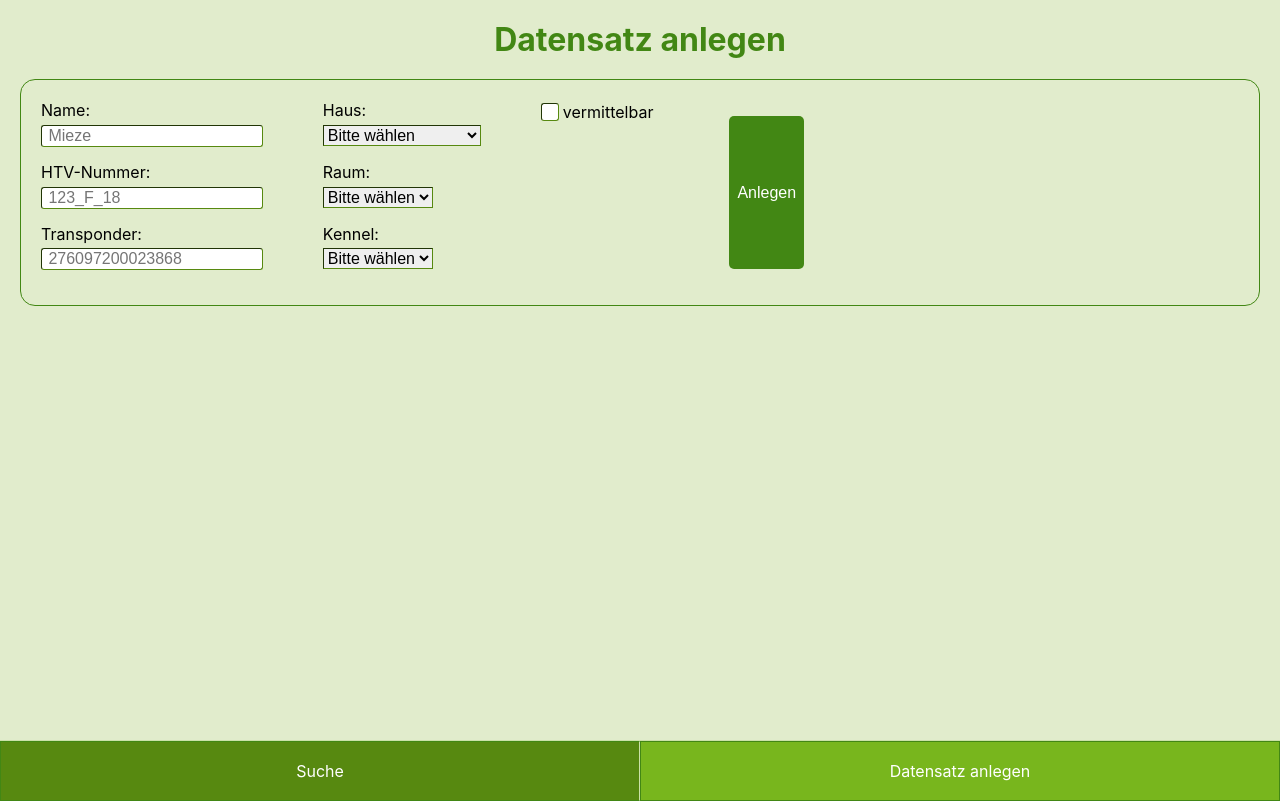
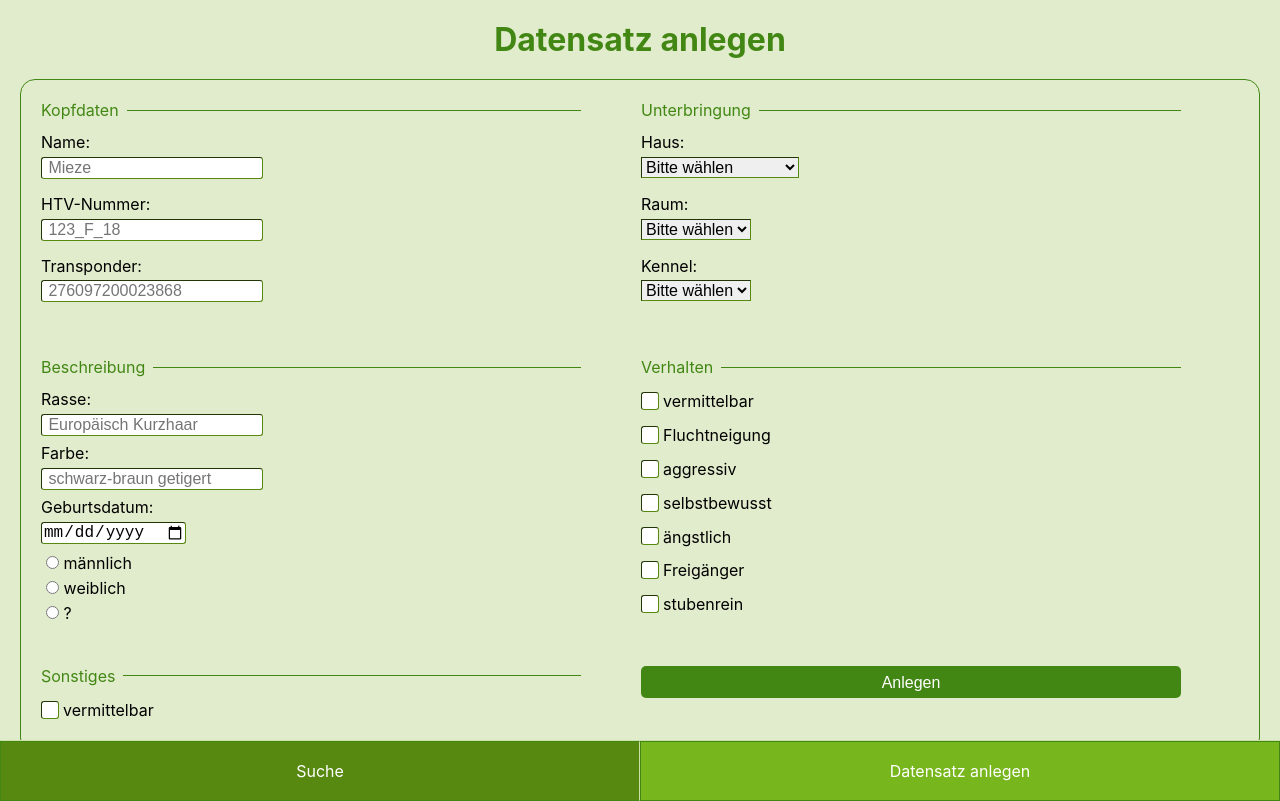
Before and after one commit to FreyaElisabeth/Katzenhaus-digital, a React (Create React App) app: page /dataSetCreation in a window 1280 px wide. Built offline with nearby package versions, Linux system fonts and the light colour scheme.

Commit message:
Add more input fields to data-set creation form

```diff
--- a/src/components/App.js
+++ b/src/components/App.js
@@ -135,16 +135,27 @@ export default class App extends Component {
     houseInput: '',
     roomInput: '',
     kennelInput: '',
-    adoptableCheckbox: false
+    adoptableCheckbox: false,
+    escapologistCheckbox: false,
+    aggressiveCheckbox: false,
+    assertiveCheckbox: false,
+    nervousCheckbox: false,
+    outdoorCatCheckbox: false,
+    toiletTrainedCheckbox: false
   }
 
   render() {
     const {
       houseInput,
-      house2Input,
       roomInput,
       kennelInput,
-      adoptableCheckbox
+      adoptableCheckbox,
+      escapologistCheckbox,
+      aggressiveCheckbox,
+      assertiveCheckbox,
+      nervousCheckbox,
+      outdoorCatCheckbox,
+      toiletTrainedCheckbox
     } = this.state
 
     return (
@@ -161,7 +172,6 @@ export default class App extends Component {
                 displayValueSelectHouse={houseInput}
                 displayValueSelectRoom={roomInput}
                 displayValueSelectKennel={kennelInput}
-                displayValueSelectHouse2={house2Input}
                 searchResults={this.renderSearchResults}
                 locationOptions={locationData}
               />
@@ -181,6 +191,12 @@ export default class App extends Component {
                 displayValueSelectRoom={roomInput}
                 displayValueSelectKennel={kennelInput}
                 locationOptions={locationData}
+                displayValueCheckboxEscapologist={escapologistCheckbox}
+                displayValueCheckboxAggressive={aggressiveCheckbox}
+                displayValueCheckboxAssertive={assertiveCheckbox}
+                displayValueCheckboxNervous={nervousCheckbox}
+                displayValueCheckboxOutdoorCat={outdoorCatCheckbox}
+                displayValueCheckboxToiletTrained={toiletTrainedCheckbox}
               />
             )}
           />
--- a/src/components/Wrappers/FormWrapper.js
+++ b/src/components/Wrappers/FormWrapper.js
@@ -7,14 +7,13 @@ const FormWrapper = styled.form`
   border-radius: 15px;
   display: flex;
   flex-wrap: wrap;
+  margin-bottom: 20px;
 
-  div {
+  section {
     padding: 20px 40px 20px 20px;
     display: grid;
-
-    button {
-      margin: 1em;
-    }
+    grid-template-rows: 2em;
+    min-width: calc(50vw - 40px);
   }
 `
 
--- a/src/components/catCard/CardHead.js
+++ b/src/components/catCard/CardHead.js
@@ -46,6 +46,14 @@ export default class CardHead extends Component {
         <h3>{name}</h3>
         <SectionWrapper data-cy="CardHead">
           <div className="left">
+            <div>HTV-Nr.: {id}</div>
+            <div>Transponder: {transponderNr}</div>
+            <div>
+              im Tierheim seit{' '}
+              {new Date(inShelterSince).toLocaleDateString('de')}
+            </div>
+          </div>
+          <div className="right">
             <div>{house}</div>
             <div>
               Raum {room}, Kennel {kennel}
@@ -54,14 +62,6 @@ export default class CardHead extends Component {
               {adoptable ? 'vermittelbar' : 'derzeit nicht vermittelbar'}
             </div>
           </div>
-          <div className="right">
-            <div>HTV-Nr.: {id}</div>
-            <div>Transponder: {transponderNr}</div>
-            <div>
-              im Tierheim seit
-              {new Date(inShelterSince).toLocaleDateString('de')}
-            </div>
-          </div>
         </SectionWrapper>
       </React.Fragment>
     )
--- a/src/components/catCard/CatCard.js
+++ b/src/components/catCard/CatCard.js
@@ -7,7 +7,7 @@ import CardDescription from './CardDescription'
 import CardBehavior from './CardBehavior'
 import CardMedCond from './CardMedCond'
 import CardFreeText from './CardFreeText'
-import Separator from './Separator'
+import Separator from '../ui/Separator'
 
 const CardWrapper = styled.div`
   border: 1px solid ${darkestprimary};
--- a/src/components/ui/ConditionalSelect.js
+++ b/src/components/ui/ConditionalSelect.js
@@ -1,9 +1,19 @@
 import React, { Component } from 'react'
 import styled from 'styled-components'
+import PropTypes from 'prop-types'
 
 import { darkerprimary, palesecondary } from '../colors'
 
 export default class ConditionalSelect extends Component {
+  static propTypes = {
+    name: PropTypes.string.isRequired,
+    label: PropTypes.string.isRequired,
+    onChange: PropTypes.func.isRequired,
+    options: PropTypes.object,
+    displayValue: PropTypes.string.isRequired,
+    subset: PropTypes.string
+  }
+
   render() {
     const { name, label, onChange, options, displayValue, subset } = this.props
 
--- a/src/components/ui/DataSetCreationForm.js
+++ b/src/components/ui/DataSetCreationForm.js
@@ -7,6 +7,9 @@ import ConditionalSelect from './ConditionalSelect'
 import Button from './Button'
 import Checkbox from './Checkbox'
 import FormWrapper from '../Wrappers/FormWrapper'
+import SeparatorAlignLeft from './SeparatorAlignLeft'
+import DatePicker from './DatePicker'
+import Radio from './Radio'
 
 export default class DataSetCreationForm extends Component {
   static propTypes = {
@@ -30,10 +33,10 @@ export default class DataSetCreationForm extends Component {
     this.idInputRef = React.createRef()
     this.transponderNrInputRef = React.createRef()
     this.adoptableCheckboxRef = React.createRef()
-  }
-
-  componentDidMount() {
-    this.props.resetInputValues()
+    this.raceInputRef = React.createRef()
+    this.colorInputRef = React.createRef()
+    this.dateOfBirthInputRef = React.createRef()
+    this.sexInputRef = React.createRef()
   }
 
   render() {
@@ -45,12 +48,19 @@ export default class DataSetCreationForm extends Component {
       displayValueSelectHouse,
       displayValueSelectRoom,
       displayValueSelectKennel,
-      locationOptions
+      locationOptions,
+      displayValueCheckboxAggressive,
+      displayValueCheckboxEscapologist,
+      displayValueCheckboxAssertive,
+      displayValueCheckboxNervous,
+      displayValueCheckboxOutdoorCat,
+      displayValueCheckboxToiletTrained
     } = this.props
 
     return (
       <FormWrapper data-cy="DataSetCreationForm" onSubmit={preventDefault}>
-        <div>
+        <section>
+          <SeparatorAlignLeft text="Kopfdaten" />
           <Input
             onChange={onChange}
             name="name"
@@ -72,8 +82,9 @@ export default class DataSetCreationForm extends Component {
             label="Transponder: "
             inputRef={this.transponderNrInputRef}
           />
-        </div>
-        <div>
+        </section>
+        <section>
+          <SeparatorAlignLeft text="Unterbringung" />
           <Select
             onChange={onChange}
             name="house"
@@ -97,8 +108,53 @@ export default class DataSetCreationForm extends Component {
             options={locationOptions[displayValueSelectHouse]}
             subset={displayValueSelectRoom}
           />
-        </div>
-        <div>
+        </section>
+        <section>
+          <SeparatorAlignLeft text="Beschreibung" />
+          <Input
+            onChange={onChange}
+            name="race"
+            placeholder="Europäisch Kurzhaar"
+            label="Rasse: "
+            inputRef={this.raceInputRef}
+          />
+          <Input
+            onChange={onChange}
+            name="color"
+            placeholder="schwarz-braun getigert"
+            label="Farbe: "
+            inputRef={this.colorInputRef}
+          />
+          <DatePicker
+            onChange={onChange}
+            name="dateOfBirth"
+            label="Geburtsdatum: "
+            inputRef={this.dateOfBirthInputRef}
+          />
+          <Radio
+            onChange={onChange}
+            name="sex"
+            value="männlich"
+            label="männlich"
+            inputRef={this.sexInputRef}
+          />
+          <Radio
+            onChange={onChange}
+            name="sex"
+            value="weiblich"
+            label="weiblich"
+            inputRef={this.sexInputRef}
+          />
+          <Radio
+            onChange={onChange}
+            name="sex"
+            value="?"
+            label="?"
+            inputRef={this.sexInputRef}
+          />
+        </section>
+        <section>
+          <SeparatorAlignLeft text="Verhalten" />
           <Checkbox
             onCheck={onCheck}
             name="adoptable"
@@ -106,10 +162,62 @@ export default class DataSetCreationForm extends Component {
             inputRef={this.adoptableCheckboxRef}
             displayValue={displayValueCheckboxAdoptable}
           />
-        </div>
-        <div>
+          <Checkbox
+            onCheck={onCheck}
+            name="escapologist"
+            label="Fluchtneigung"
+            inputRef={this.escapologistCheckboxRef}
+            displayValue={displayValueCheckboxEscapologist}
+          />
+          <Checkbox
+            onCheck={onCheck}
+            name="aggressive"
+            label="aggressiv"
+            inputRef={this.escapologistCheckboxRef}
+            displayValue={displayValueCheckboxAggressive}
+          />
+          <Checkbox
+            onCheck={onCheck}
+            name="assertive"
+            label="selbstbewusst"
+            inputRef={this.escapologistCheckboxRef}
+            displayValue={displayValueCheckboxAssertive}
+          />
+          <Checkbox
+            onCheck={onCheck}
+            name="nervous"
+            label="ängstlich"
+            inputRef={this.escapologistCheckboxRef}
+            displayValue={displayValueCheckboxNervous}
+          />
+          <Checkbox
+            onCheck={onCheck}
+            name="outdoorCat"
+            label="Freigänger"
+            inputRef={this.escapologistCheckboxRef}
+            displayValue={displayValueCheckboxOutdoorCat}
+          />
+          <Checkbox
+            onCheck={onCheck}
+            name="toiletTrained"
+            label="stubenrein"
+            inputRef={this.escapologistCheckboxRef}
+            displayValue={displayValueCheckboxToiletTrained}
+          />
+        </section>
+        <section>
+          <SeparatorAlignLeft text="Sonstiges" />
+          <Checkbox
+            onCheck={onCheck}
+            name="adoptable"
+            label="vermittelbar"
+            inputRef={this.adoptableCheckboxRef}
+            displayValue={displayValueCheckboxAdoptable}
+          />
+        </section>
+        <section>
           <Button onClick={this.handleSubmit} text="Anlegen" />
-        </div>
+        </section>
       </FormWrapper>
     )
   }
@@ -119,5 +227,12 @@ export default class DataSetCreationForm extends Component {
     this.nameInputRef.current.value = ''
     this.idInputRef.current.value = ''
     this.transponderNrInputRef.current.value = ''
+    this.raceInputRef.current.value = ''
+    this.colorInputRef.current.value = ''
+    this.sexInputRef.current.checked = false
+  }
+
+  componentDidMount() {
+    this.props.resetInputValues()
   }
 }
--- /dev/null
+++ b/src/components/ui/DatePicker.js
@@ -0,0 +1,48 @@
+import React, { Component } from 'react'
+import styled from 'styled-components'
+import PropTypes from 'prop-types'
+
+import { palesecondary, darkerprimary } from '../colors'
+
+const StyledInput = styled.input`
+  margin: 0.3em 0;
+  font-size: 16px;
+  display: block;
+  border: 1px inset ${darkerprimary};
+  border-radius: 3px;
+
+  &:focus {
+    outline: none;
+    box-shadow: 0 0 2px 2px ${palesecondary};
+  }
+`
+
+export default class DatePicker extends Component {
+  static propTypes = {
+    name: PropTypes.string.isRequired,
+    label: PropTypes.string.isRequired,
+    onChange: PropTypes.func.isRequired,
+    placeholder: PropTypes.string
+  }
+
+  static defaultProps = {
+    placeholder: 'Type here'
+  }
+
+  render() {
+    const { name, placeholder, label, onChange, inputRef } = this.props
+
+    return (
+      <label htmlFor={name}>
+        {label}
+        <StyledInput
+          ref={inputRef}
+          type="date"
+          name={name}
+          placeholder={placeholder}
+          onChange={onChange}
+        />
+      </label>
+    )
+  }
+}
--- /dev/null
+++ b/src/components/ui/Radio.js
@@ -0,0 +1,43 @@
+import React, { Component } from 'react'
+import styled from 'styled-components'
+import PropTypes from 'prop-types'
+
+import { palesecondary, darkerprimary } from '../colors'
+
+const StyledInput = styled.input`
+  margin: 0.3em;
+  font-size: 16px;
+  border: 1px inset ${darkerprimary};
+  padding: 1px 0.4em 1px 0.4em;
+
+  &:focus {
+    outline: none;
+    box-shadow: 0 0 2px 2px ${palesecondary};
+  }
+`
+
+export default class Radio extends Component {
+  static propTypes = {
+    name: PropTypes.string.isRequired,
+    label: PropTypes.string.isRequired,
+    onChange: PropTypes.func.isRequired,
+    placeholder: PropTypes.string
+  }
+
+  render() {
+    const { name, label, value, onChange, inputRef } = this.props
+
+    return (
+      <label htmlFor={name}>
+        <StyledInput
+          type="radio"
+          value={value}
+          ref={inputRef}
+          name={name}
+          onChange={onChange}
+        />
+        {label}
+      </label>
+    )
+  }
+}
--- a/src/components/ui/SearchForm.js
+++ b/src/components/ui/SearchForm.js
@@ -3,6 +3,7 @@ import PropTypes from 'prop-types'
 
 import Input from './Input'
 import Select from './Select'
+import SeparatorAlignLeft from './SeparatorAlignLeft'
 import FormWrapper from '../Wrappers/FormWrapper'
 import ConditionalSelect from './ConditionalSelect'
 
@@ -34,7 +35,8 @@ export default class SearchForm extends Component {
 
     return (
       <FormWrapper data-cy="SearchForm" onSubmit={onSubmit}>
-        <div>
+        <section>
+          <SeparatorAlignLeft text="Kopfdaten" />
           <Input
             onChange={onChange}
             name="name"
@@ -53,8 +55,9 @@ export default class SearchForm extends Component {
             placeholder="...123"
             label="Transponder: "
           />
-        </div>
-        <div>
+        </section>
+        <section>
+          <SeparatorAlignLeft text="Unterbringung" />
           <Select
             onChange={onChange}
             name="house"
@@ -78,7 +81,7 @@ export default class SearchForm extends Component {
             options={locationOptions[displayValueSelectHouse]}
             subset={displayValueSelectRoom}
           />
-        </div>
+        </section>
       </FormWrapper>
     )
   }
--- a/src/components/ui/Select.js
+++ b/src/components/ui/Select.js
@@ -21,7 +21,8 @@ export default class Select extends Component {
     name: PropTypes.string.isRequired,
     label: PropTypes.string.isRequired,
     onChange: PropTypes.func.isRequired,
-    options: PropTypes.object.isRequired
+    options: PropTypes.object.isRequired,
+    displayValue: PropTypes.string.isRequired
   }
 
   render() {
--- /dev/null
+++ b/src/components/ui/SeparatorAlignLeft.js
@@ -0,0 +1,37 @@
+import React, { Component } from 'react'
+import styled from 'styled-components'
+import PropType from 'prop-types'
+
+import { darkestprimary } from '../colors'
+
+export default class SeparatorAlignLeft extends Component {
+  static propTypes = {
+    text: PropType.string.isRequired
+  }
+
+  render() {
+    return (
+      <Wrapper data-cy="SeparatorAlignLeft">
+        <Text>{this.props.text}</Text>
+        <Line />
+      </Wrapper>
+    )
+  }
+}
+
+const Wrapper = styled.div`
+  display: flex;
+  align-items: center;
+`
+
+const Line = styled.div`
+  width: 100%;
+  margin: 0 0 0.75em 0;
+  border-bottom: 1px solid ${darkestprimary};
+`
+
+const Text = styled.span`
+  color: ${darkestprimary};
+  white-space: nowrap;
+  margin: 0 0.5em 0.75em 0;
+`
```
Also changed, not shown: src/components/ui/Separator.js (renamed from src/components/catCard/Separator.js).
